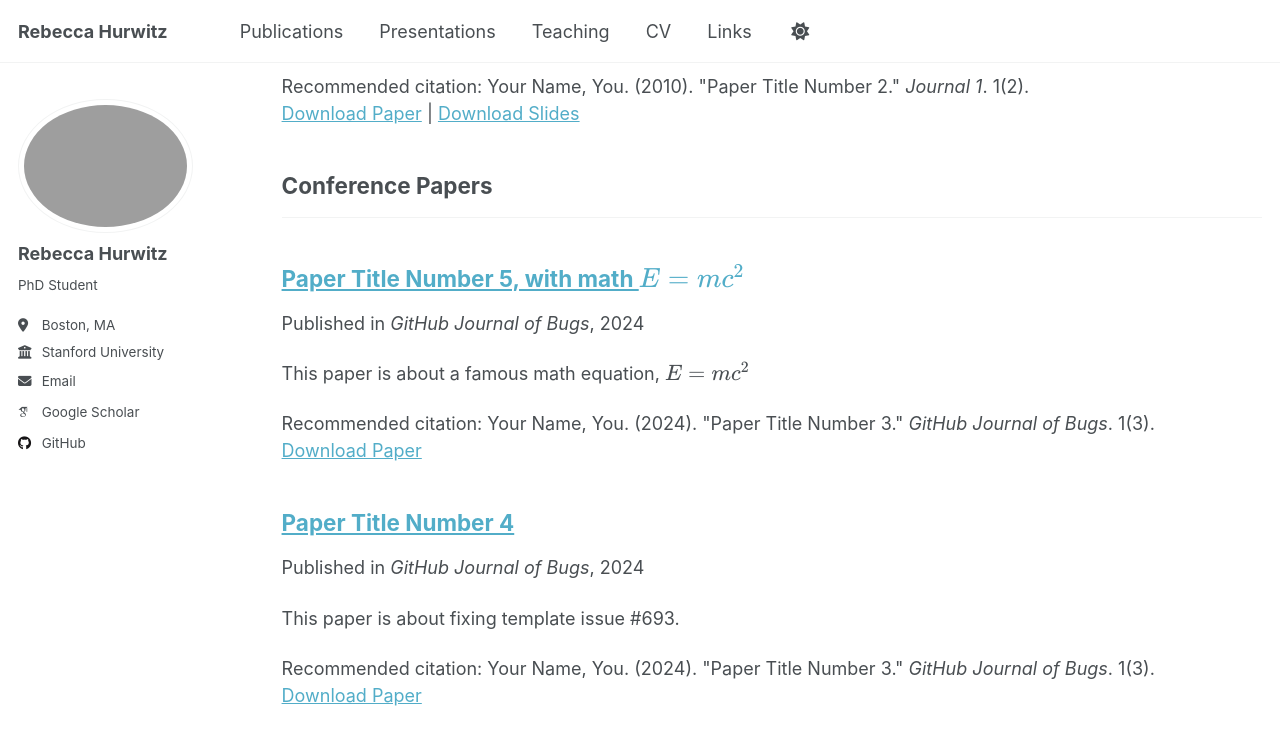
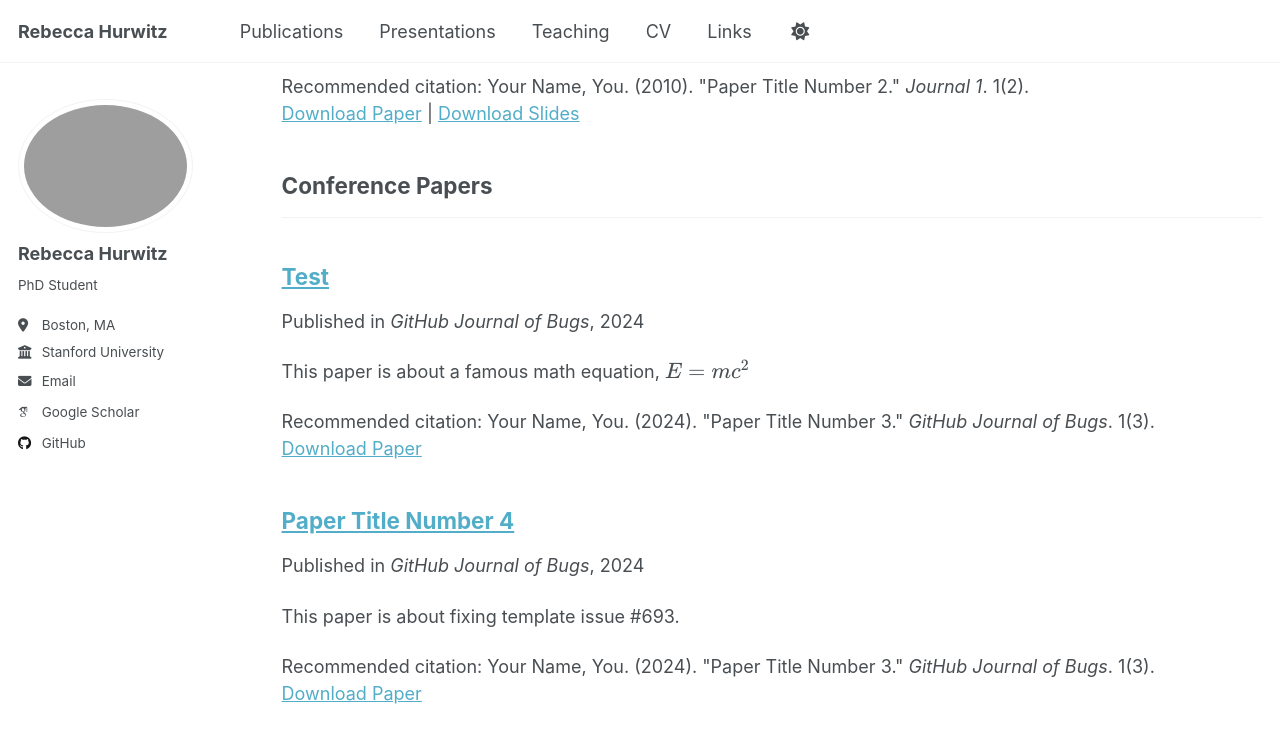
Before and after one commit to rebeccahurwitz/rebeccahurwitz.github.io, a Jekyll site: the page built from _pages/publications.html, in a window 1280 px wide and 900 px high, scrolled down 894 px. Shown: the top 745 px of the window. Built offline with Jekyll 4.4.1, drawn with Linux system fonts in a browser that asks for light colours; some web fonts are replaced; a script that is not in the unit is left out.

Commit message:
Update 2025-06-08-paper-title-number-5.md

```diff
--- a/_publications/2025-06-08-paper-title-number-5.md
+++ b/_publications/2025-06-08-paper-title-number-5.md
@@ -1,8 +1,8 @@
 ---
-title: "Paper Title Number 5, with math $$E=mc^2$$"
+title: "Test"
 collection: publications
 category: conferences
-permalink: /publication/2024-02-17-paper-title-number-4
+permalink: https://doi.org/10.1007/s11222-025-10610-0
 excerpt: 'This paper is about a famous math equation, $$E=mc^2$$'
 date: 2024-02-17
 venue: 'GitHub Journal of Bugs'
```
